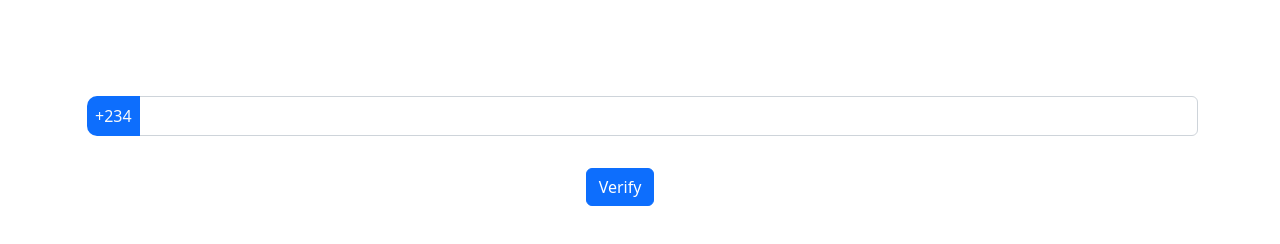
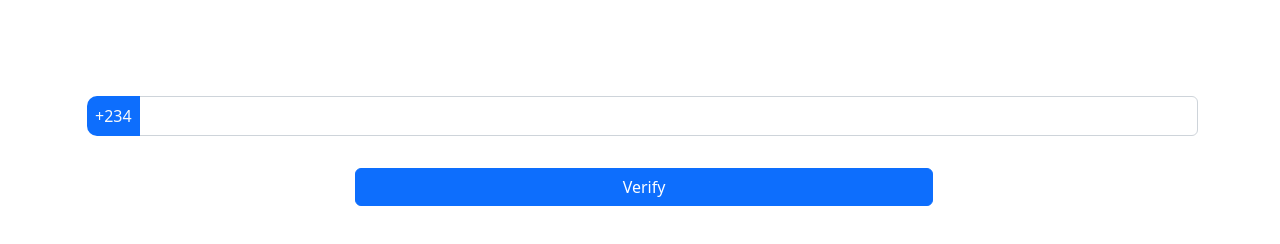
Before and after one commit to Josh-bo/Phone-Number-Verification, a plain HTML site: page index.html in a window 1280 px wide. Drawn offline with Linux system fonts and the light colour scheme.

Commit message:
I gave the button ms-5

```diff
--- a/index.html
+++ b/index.html
@@ -29,7 +29,7 @@
 
                 <div class="mx-auto text-center">
                     <i class="text-danger mt-3" style="font-size: 13px;" id="display"></i><br>
-                    <button class="btn btn-primary mt-2" onclick="verify()">Verify</button>
+                    <button class="btn btn-primary mt-2 w-50 ms-5" onclick="verify()">Verify</button>
                 </div>
              </div>
 
```
